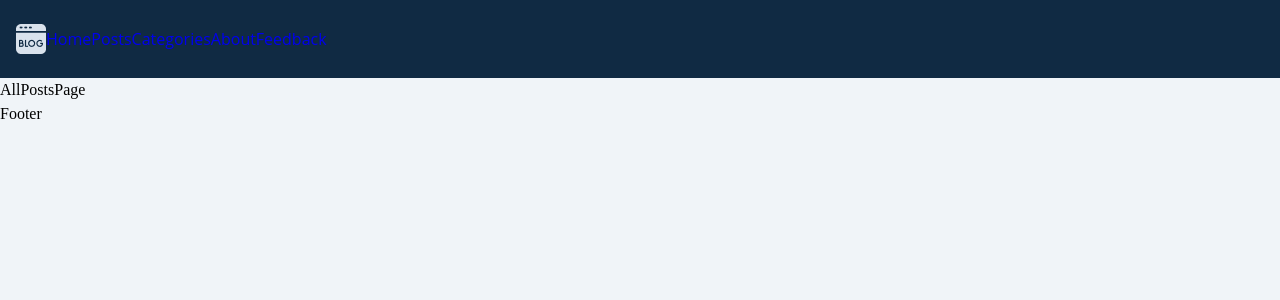
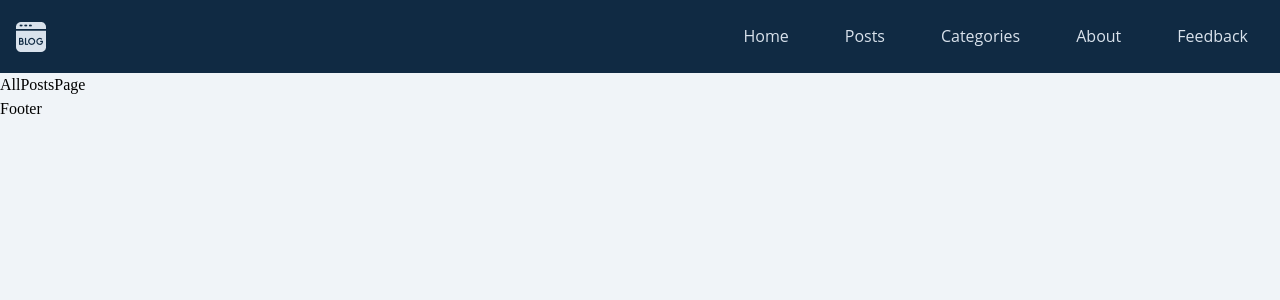
Before and after one commit to RegemStatum/nextJS-mdx-blog, a Next.js app: page /posts in a window 1280 px wide. Shown: the top 300 px of the page. Built offline with nearby package versions, Linux system fonts and the light colour scheme.

Commit message:
header ready

```diff
--- a/components/layout/Header.module.scss
+++ b/components/layout/Header.module.scss
@@ -9,13 +9,49 @@
     padding: getPadding(1000) 0;
   }
 
+  .logo {
+    display: flex;
+  }
+
   .navigation {
+    margin-left: auto;
+
     ul {
       display: none;
+      gap: getMargin(1000);
+
+      li {
+        padding: getPadding(1000) getPadding(800);
+        position: relative;
+        font-weight: 500;
+
+        &:hover {
+          cursor: pointer;
+
+          &::after {
+            content: "";
+            width: 100%;
+            height: 5px;
+            position: absolute;
+            bottom: 0;
+            left: 0;
+            background-color: aqua;
+            clip-path: polygon(5% 0, 95% 0, 100% 100%, 0% 100%);
+          }
+        }
+
+        a {
+          color: getColor("nt-9");
+        }
+      }
     }
   }
 
   @include md {
+    .container {
+      padding: 0;
+    }
+
     .navigation {
       ul {
         display: flex;
--- a/components/layout/Header.tsx
+++ b/components/layout/Header.tsx
@@ -1,20 +1,24 @@
 import Image from "next/image";
 import React, { FC } from "react";
-import BurgerMenu from "./BurgerMenu";
+import BurgerMenu from "./helper-components/BurgerMenu";
 import styles from "./Header.module.scss";
-import Navigation from "./Navigation";
+import MyLink from "./helper-components/MyLink";
+import Navigation from "./helper-components/Navigation";
 
 const Header: FC = () => {
   return (
     <header className={styles.header}>
       <div className={`container ${styles.container}`}>
+        <MyLink href="/" closeSidebarOnClick={true}>
+          <a className={styles.logo}>
             <Image
-          className={styles.logo}
               src="/images/components/layout/logo.png"
               alt="logo"
               width="30"
               height="30"
             />
+          </a>
+        </MyLink>
         <div className={styles.navigation}>
           <Navigation />
         </div>
--- a/components/layout/MyLink.tsx
+++ /dev/null
@@ -1,24 +0,0 @@
-import Link from "next/link";
-import React, { FC } from "react";
-import { useAppContext } from "../../context/AppProvider";
-
-interface MyLinkProps {
-  href: string;
-  isInSidebar: boolean;
-}
-
-const MyLink: FC<MyLinkProps> = ({ href, children, isInSidebar }) => {
-  const { toggleSidebarOpen } = useAppContext();
-
-  return isInSidebar ? (
-    <Link href={href}>
-      <a onClick={toggleSidebarOpen}>{children}</a>
-    </Link>
-  ) : (
-    <Link href={href}>
-      <a>{children}</a>
-    </Link>
-  );
-};
-
-export default MyLink;
--- a/components/layout/Sidebar.module.scss
+++ b/components/layout/Sidebar.module.scss
@@ -1,4 +1,4 @@
-@use "../../styles//abstracts/" as *;
+@use "../../styles/abstracts/" as *;
 
 .container {
   width: 100vw;
--- a/components/layout/Sidebar.tsx
+++ b/components/layout/Sidebar.tsx
@@ -1,6 +1,6 @@
 import React, { FC } from "react";
 import { useAppContext } from "../../context/AppProvider";
-import Navigation from "./Navigation";
+import Navigation from "./helper-components/Navigation";
 import styles from "./Sidebar.module.scss";
 
 const Sidebar: FC = () => {
--- a/components/layout/BurgerMenu.module.scss
+++ b/components/layout/helper-components/BurgerMenu.module.scss
@@ -1,4 +1,4 @@
-@use "../../styles/abstracts/" as *;
+@use "../../../styles/abstracts/" as *;
 
 .container {
   position: relative;
--- a/components/layout/BurgerMenu.tsx
+++ b/components/layout/helper-components/BurgerMenu.tsx
@@ -1,5 +1,5 @@
 import React, { FC } from "react";
-import { useAppContext } from "../../context/AppProvider";
+import { useAppContext } from "../../../context/AppProvider";
 import styles from "./BurgerMenu.module.scss";
 
 const BurgerMenu: FC = () => {
--- /dev/null
+++ b/components/layout/helper-components/MyLink.tsx
@@ -0,0 +1,24 @@
+import Link from "next/link";
+import React, { FC } from "react";
+import { useAppContext } from "../../../context/AppProvider";
+
+interface MyLinkProps {
+  href: string;
+  closeSidebarOnClick: boolean;
+}
+
+const MyLink: FC<MyLinkProps> = ({ href, children, closeSidebarOnClick }) => {
+  const { closeSidebar } = useAppContext();
+
+  return closeSidebarOnClick ? (
+    <Link href={href}>
+      <a onClick={closeSidebar}>{children}</a>
+    </Link>
+  ) : (
+    <Link href={href}>
+      <a>{children}</a>
+    </Link>
+  );
+};
+
+export default MyLink;
--- a/components/layout/Navigation.tsx
+++ b/components/layout/helper-components/Navigation.tsx
@@ -10,27 +10,27 @@ const Navigation: FC<NavigationProps> = ({ isInSidebar = false }) => {
     <nav>
       <ul className="">
         <li>
-          <MyLink href="/" isInSidebar={isInSidebar}>
+          <MyLink href="/" closeSidebarOnClick={isInSidebar}>
             Home
           </MyLink>
         </li>
         <li>
-          <MyLink href="/posts" isInSidebar={isInSidebar}>
+          <MyLink href="/posts" closeSidebarOnClick={isInSidebar}>
             Posts
           </MyLink>
         </li>
         <li>
-          <MyLink href="/categories" isInSidebar={isInSidebar}>
+          <MyLink href="/categories" closeSidebarOnClick={isInSidebar}>
             Categories
           </MyLink>
         </li>
         <li>
-          <MyLink href="/about" isInSidebar={isInSidebar}>
+          <MyLink href="/about" closeSidebarOnClick={isInSidebar}>
             About
           </MyLink>
         </li>
         <li>
-          <MyLink href="/feedback" isInSidebar={isInSidebar}>
+          <MyLink href="/feedback" closeSidebarOnClick={isInSidebar}>
             Feedback
           </MyLink>
         </li>
--- a/context/AppProvider.tsx
+++ b/context/AppProvider.tsx
@@ -3,6 +3,7 @@ import React, { FC, createContext, useContext, useState } from "react";
 const defaultContextValue = {
   isSidebarOpen: false,
   toggleSidebarOpen: () => {},
+  closeSidebar: () => {},
 };
 
 const AppContext = createContext(defaultContextValue);
@@ -14,8 +15,14 @@ export const AppProvider: FC = ({ children }) => {
     setIsSidebarOpen((prevValue) => !prevValue);
   };
 
+  const closeSidebar = () => {
+    setIsSidebarOpen(false);
+  };
+
   return (
-    <AppContext.Provider value={{ isSidebarOpen, toggleSidebarOpen }}>
+    <AppContext.Provider
+      value={{ isSidebarOpen, toggleSidebarOpen, closeSidebar }}
+    >
       {children}
     </AppContext.Provider>
   );
```
Lines whose indentation alone changed are shown as unchanged.
